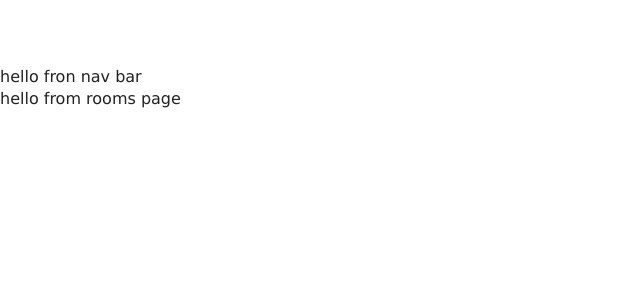
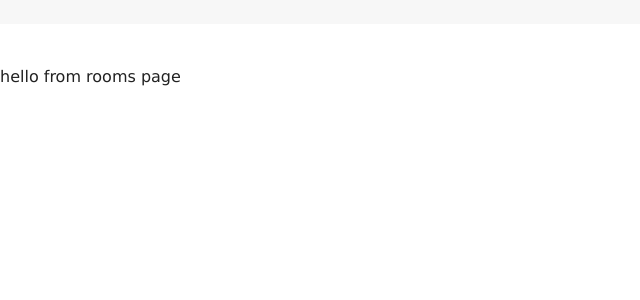
Before and after one commit to trudova/second-proj-trudova, a React (Create React App) app: page /rooms in a window 1280 px wide. Shown: the top 300 px of the page, without its empty margins (0-640 px from the left). Built offline with nearby package versions, Linux system fonts and the light colour scheme.

Commit message:
setting up condition for small and big nav

```diff
--- a/src/App.js
+++ b/src/App.js
@@ -23,5 +23,6 @@ function App() {
 /// seting up all components
 // making each page navigate to exact page
 //adding switch component functionality
-
+// create nav bar for each page i have
+// install react icons
 export default App;
--- a/src/components/Navbar.js
+++ b/src/components/Navbar.js
@@ -1,11 +1,34 @@
-import React, { Component } from 'react'
+import React, { Component } from 'react';
+import {FaAlignRight} from 'react-icons/fa';
+import {Link} from 'react-router-dom';
+
 
 export default class Navbar extends Component {
+    state={ //for smoll screen
+        isOpen:false
+    }
+    handleToggle=()=>{
+        this.setState({
+            isOpen: !this.state.isOpen
+        })
+    }
     render() {
         return (
-            <div>
-                hello fron nav bar
-            </div>
+            <nav className='navbar'>
+                <div className='nav-center'>
+                    <div className='nav-header'>
+                    <button type='button' className='nav-btn' onClick={this.handleToggle}>
+                        <FaAlignRight className='nav-icon'/>
+                    </button>
+                    </div>
+                    <ul className={this.state.isOpen?'nav-links show-nav':'nav-links'} >
+
+                    </ul>
+                </div>
+            </nav>
         )
     }
 }
+//import icon
+// set up the button for icon
+// set up ul = actual nav
```
